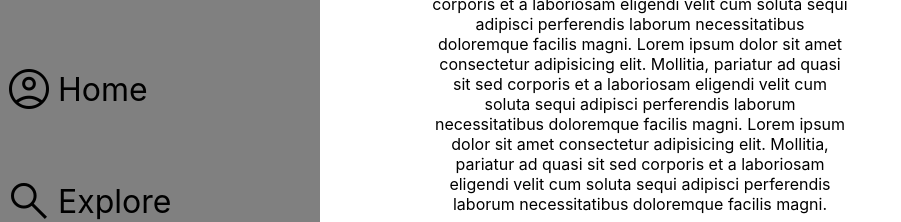
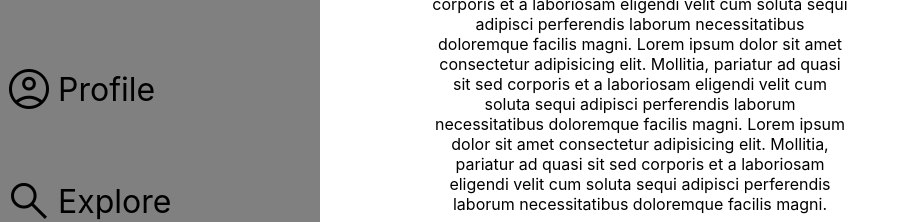
Before and after one commit to epboblet/Group-Up, a React (Create React App) app in the folder group-up/: page / in a window 1280 px wide. Both pictures are taken after a click on the element "menu". Shown: the part 165-387 px from the top of the page, without its empty margins (0-901 px from the left). Built offline with nearby package versions, Linux system fonts and the light colour scheme.

Commit message:
updated css and nav
fixed cursor style and colors for links and fixed the name of one of the nav links

```diff
--- a/group-up/src/App.css
+++ b/group-up/src/App.css
@@ -1,15 +1,17 @@
 :root.light {
   --text-color: black;
-  --background-color: white;
+  --primary: white;
+  --secondary: gray;
 }
 
 :root.dark {
   --text-color: white;
-  --background-color: black;
+  --primary: black;
+  --secondary: gray;
 }
 
 body {
-  background-color: var(--background-color);
+  background-color: var(--primary);
   color: var(--text-color);
 }
 
@@ -17,12 +19,10 @@ body {
 #nav {
   display: flex;
   flex-direction: column;
-  justify-content: space-between;
-  flex-grow: 1;
 }
 
 .nav-out {
-  background-color: gray;
+  background-color: var(--secondary);
   width: 20em;
   height: 100vh;
   position: fixed;
@@ -30,7 +30,7 @@ body {
 }
 
 .nav-in {
-  background-color: gray;
+  background-color: var(--secondary);
   width: 4em;
   height: 100vh;
   position: fixed;
@@ -43,6 +43,7 @@ body {
   align-items: center;
   height: 3.5em;
   margin-top: 3.5em;
+  cursor:pointer;
 }
 
 .nav-item:hover {
@@ -56,12 +57,13 @@ body {
   vertical-align: middle;
   line-height: normal;
   padding-left: 5px;
+  cursor: pointer;
 }
 
 .nav-link {
   all: unset;
   user-select: none;
-  cursor: default;
+  cursor: pointer;
   font-size: 2em;
   padding-left: 5px;
 }
--- a/group-up/src/Components/NavBar.js
+++ b/group-up/src/Components/NavBar.js
@@ -34,7 +34,7 @@ export const NavBar = () => {
                     account_circle
                 </span>
                 <p className={!isNavShown ? "hidden" : ""}>
-                    <Link to="/profile" className='nav-link'>Home</Link>
+                    <Link to="/profile" className='nav-link'>Profile</Link>
                 </p>
             </div>
             <div className='nav-item' onClick={() => {navigate('/explore')}}>
```
